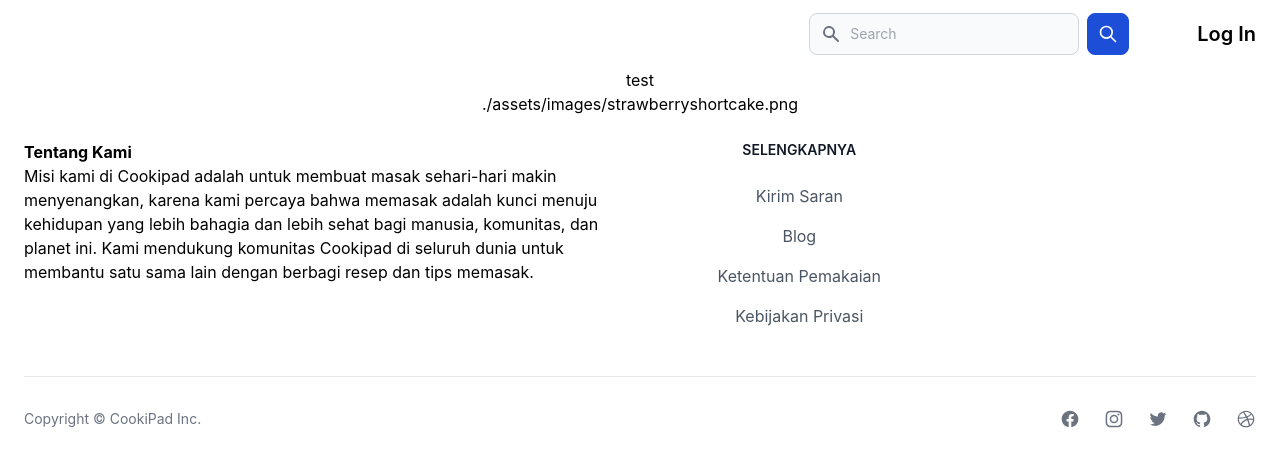
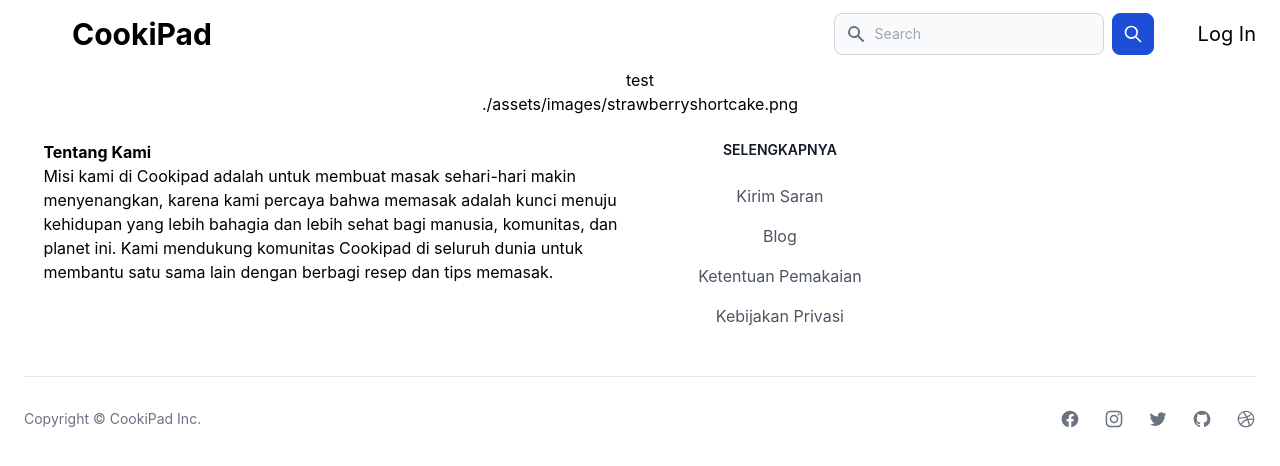
Before and after one commit to Uskrai/tubes-desain-web-2022, a React (Create React App) app: page / in a window 1280 px wide. Shown: the top 466 px of the page. Built offline with nearby package versions, Linux system fonts and the light colour scheme.

Commit message:
Sedikit mengubah navbar

```diff
--- a/src/component/footer.tsx
+++ b/src/component/footer.tsx
@@ -4,7 +4,7 @@
     render() {
         return(
             <footer className="p-4 bg-white sm:p-6 dark:bg-gray-900">
-                <div className="md:flex md:justify-between">
+                <div className="md:flex md:justify-around">
                     <div className="mb-6 md:mb-0 w-1/2">
                         <h2 className="dark:text-white text-left font-bold">Tentang Kami</h2>
                         <p className="dark:text-white text-left">
--- a/src/component/navbar.tsx
+++ b/src/component/navbar.tsx
@@ -8,6 +8,7 @@
                     <div className="flex flex-wrap justify-between items-center mx-auto max-w-screen-xl">
                         <a href="#" className="flex items-center">
                             <svg className="fill-white" xmlns="http://www.w3.org/2000/svg" height="48" width="48"><path d="M21 20.1q1.3 0 2.2-.9.9-.9.9-2.2 0-1.3-.9-2.2-.9-.9-2.2-.9-1.3 0-2.2.9-.9.9-.9 2.2 0 1.3.9 2.2.9.9 2.2.9Zm-4 10q1.3 0 2.2-.9.9-.9.9-2.2 0-1.3-.9-2.2-.9-.9-2.2-.9-1.3 0-2.2.9-.9.9-.9 2.2 0 1.3.9 2.2.9.9 2.2.9ZM30 32q.85 0 1.425-.575Q32 30.85 32 30q0-.85-.575-1.425Q30.85 28 30 28q-.85 0-1.425.575Q28 29.15 28 30q0 .85.575 1.425Q29.15 32 30 32Zm-6 12q-4.1 0-7.75-1.575-3.65-1.575-6.375-4.3-2.725-2.725-4.3-6.375Q4 28.1 4 24q0-4.6 1.95-8.6t5.225-6.775q3.275-2.775 7.55-4T27.6 4.3q-.3 2.25.4 4.25t2.125 3.4q1.425 1.4 3.425 2.05 2 .65 4.2.3-1 3.05 1.1 5.475t5.1 2.675q.4 4.35-1.025 8.25-1.425 3.9-4.175 6.85-2.75 2.95-6.55 4.7T24 44Zm0-3q7.1 0 11.8-4.675 4.7-4.675 5.25-11.525-2.7-1-4.375-2.975Q35 19.85 34.6 17.3q-4.05-.55-6.825-3.5Q25 10.85 24.6 6.95q-3.7-.15-6.925 1.2-3.225 1.35-5.6 3.7Q9.7 14.2 8.35 17.375 7 20.55 7 24q0 7.1 4.95 12.05Q16.9 41 24 41Zm.05-17.25Z" /></svg>
+                            <span className="self-center text-3xl font-bold whitespace-nowrap dark:text-white"> CookiPad </span>
                         </a>
                         <div className="flex items-center lg:order-2">
                             <form className="flex items-center">
@@ -24,8 +25,10 @@
                                 </button>
                             </form>
                             <a href="#" className="flex items-center pl-5">
-                                <svg className="fill-white" xmlns="http://www.w3.org/2000/svg" height="48" width="48"><path d="M11.3 34.7q3.1-1.95 6.125-2.9T24 30.85q3.55 0 6.65 1 3.1 1 6.1 2.85 2.1-2.75 2.95-5.275.85-2.525.85-5.425 0-7-4.775-11.775T24 7.45q-7 0-11.775 4.775T7.45 24q0 2.9.85 5.4.85 2.5 3 5.3ZM24 25.85q-3.05 0-5.1-2.05t-2.05-5.1q0-3 2.05-5.075T24 11.55q3.05 0 5.1 2.075t2.05 5.125q0 3-2.05 5.05T24 25.85Zm0 19.4q-4.4 0-8.275-1.675T8.95 39q-2.9-2.9-4.55-6.75T2.75 24q0-4.4 1.675-8.275T9 8.975Q11.9 6.1 15.75 4.4q3.85-1.7 8.3-1.7 4.4 0 8.25 1.7 3.85 1.7 6.725 4.575 2.875 2.875 4.575 6.75Q45.3 19.6 45.3 24t-1.7 8.25Q41.9 36.1 39.025 39t-6.75 4.575Q28.4 45.25 24 45.25Z" /></svg>
-                                <span className="self-center text-xl font-semibold whitespace-nowrap dark:text-white">Log In</span>
+                                <svg className="flex-no-shrink fill-white h-6 w-6" viewBox="0 0 50 50" xmlns="http://www.w3.org/2000/svg" >
+                                    <path d="M11.3 34.7q3.1-1.95 6.125-2.9T24 30.85q3.55 0 6.65 1 3.1 1 6.1 2.85 2.1-2.75 2.95-5.275.85-2.525.85-5.425 0-7-4.775-11.775T24 7.45q-7 0-11.775 4.775T7.45 24q0 2.9.85 5.4.85 2.5 3 5.3ZM24 25.85q-3.05 0-5.1-2.05t-2.05-5.1q0-3 2.05-5.075T24 11.55q3.05 0 5.1 2.075t2.05 5.125q0 3-2.05 5.05T24 25.85Zm0 19.4q-4.4 0-8.275-1.675T8.95 39q-2.9-2.9-4.55-6.75T2.75 24q0-4.4 1.675-8.275T9 8.975Q11.9 6.1 15.75 4.4q3.85-1.7 8.3-1.7 4.4 0 8.25 1.7 3.85 1.7 6.725 4.575 2.875 2.875 4.575 6.75Q45.3 19.6 45.3 24t-1.7 8.25Q41.9 36.1 39.025 39t-6.75 4.575Q28.4 45.25 24 45.25Z" />
+                                </svg>
+                                <span className="self-center text-xl whitespace-nowrap dark:text-white">Log In</span>
                             </a>
                         </div>
                     </div>
```
